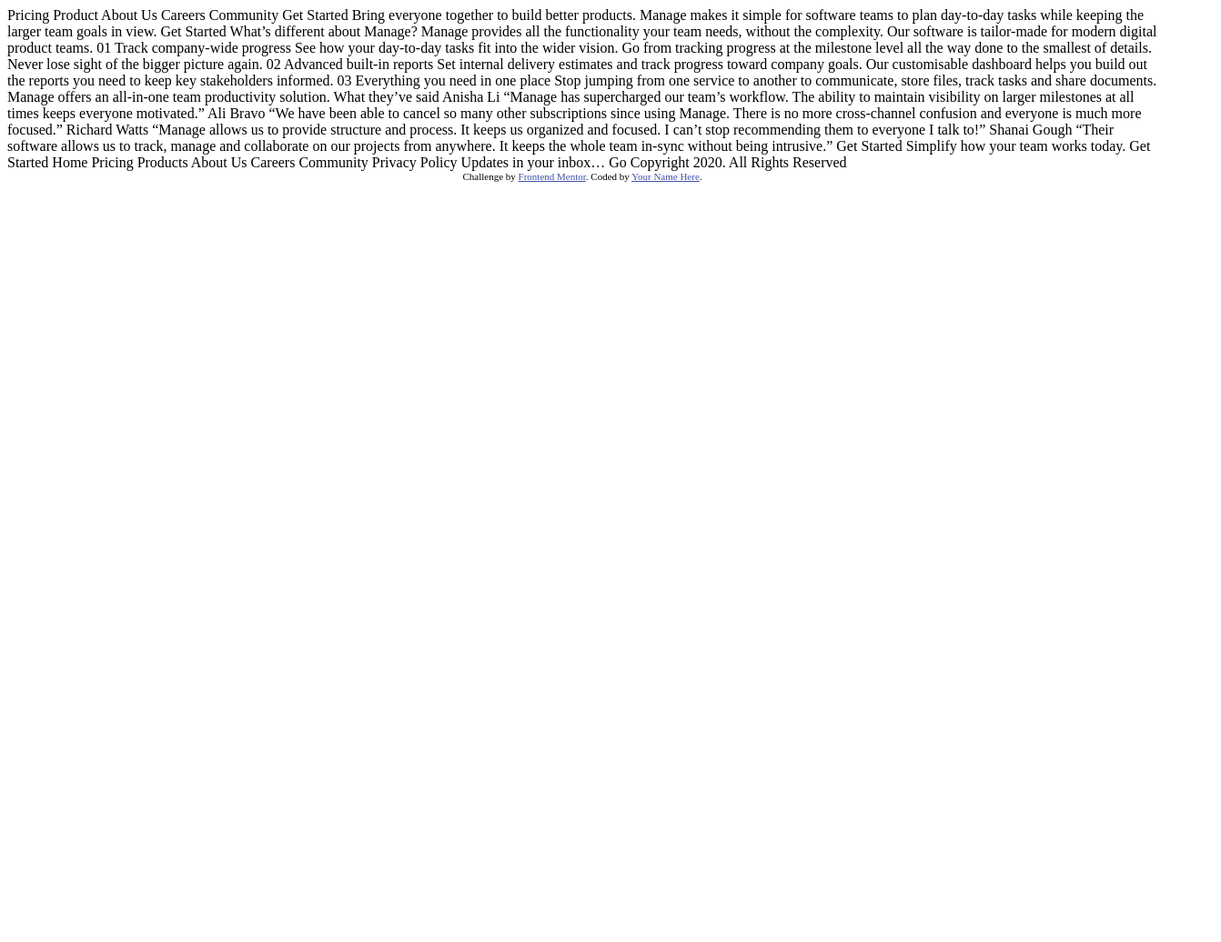
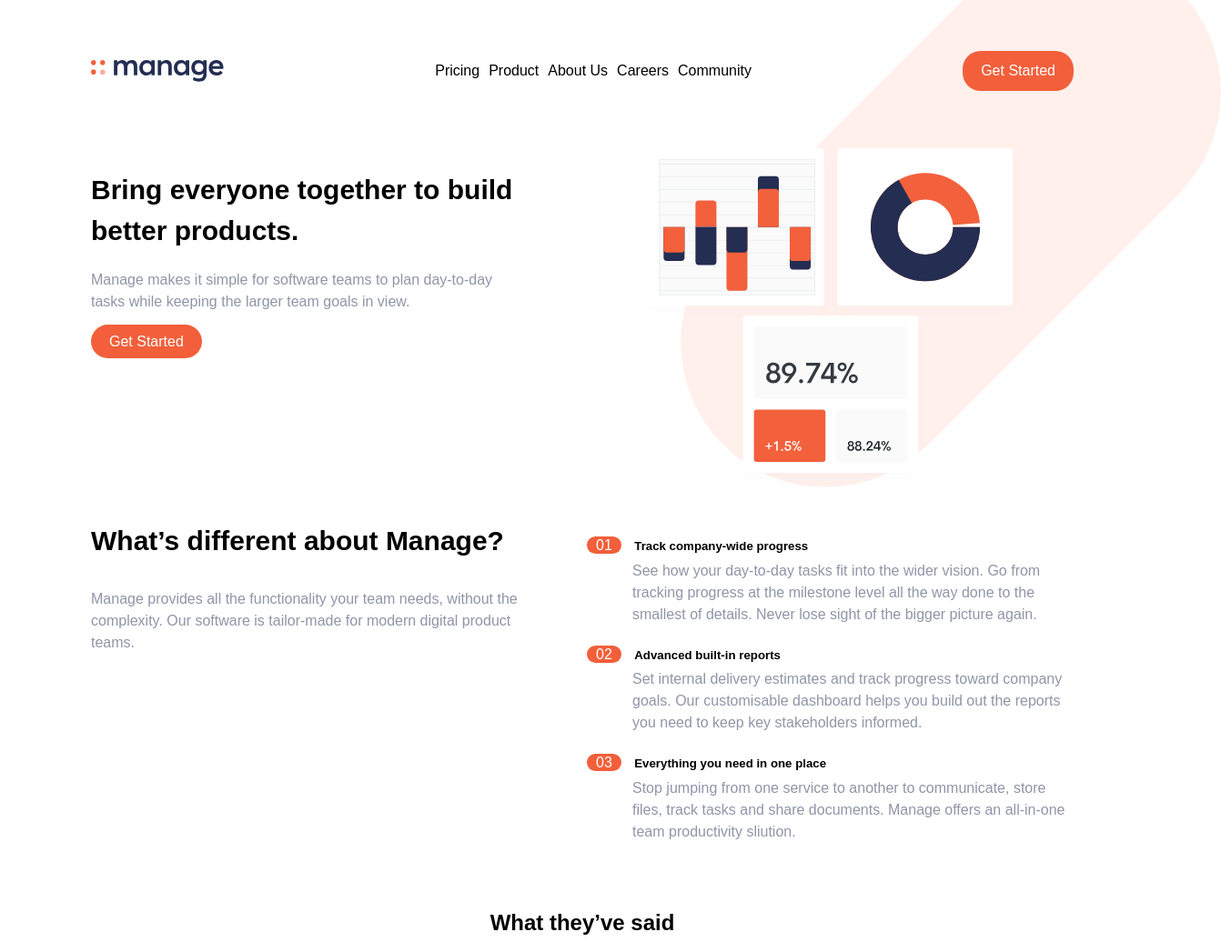
Before and after one commit to EdoriAtiri/Landing-Page-Master, a plain HTML site: page index.html in a window 1280 px wide. Shown: the top 1036 px of the page at 91% size, 1342 px wide, since content can reach past the window. Before the commit the page ends 800 px from the top, so only its background shows below. Drawn offline with Linux system fonts and the light colour scheme; a web font is replaced by a local one.

Commit message:
Header and Hero

```diff
--- a/index.html
+++ b/index.html
@@ -1,101 +1,120 @@
 <!DOCTYPE html>
 <html lang="en">
   <head>
-  <meta charset="UTF-8">
-  <meta name="viewport" content="width=device-width, initial-scale=1.0"> <!-- displays site properly based on user's device -->
+    <meta charset="UTF-8" />
+    <meta name="viewport" content="width=device-width, initial-scale=1.0" />
+    <!-- displays site properly based on user's device -->
 
-  <link rel="icon" type="image/png" sizes="32x32" href="./images/favicon-32x32.png">
+    <link
+      rel="icon"
+      type="image/png"
+      sizes="32x32"
+      href="./images/favicon-32x32.png"
+    />
+    <!-- <link rel="preload" href="style.css" as="style" /> -->
+    <link rel="stylesheet" href="style.css" />
 
     <title>Frontend Mentor | Manage landing page</title>
-
-  <!-- Feel free to remove these styles or customise in your own stylesheet 👍 -->
-  <style>
-    .attribution { font-size: 11px; text-align: center; }
-    .attribution a { color: hsl(228, 45%, 44%); }
-  </style>
   </head>
   <body>
+    <div class="container">
+      <header id="header">
+        <img src="images/logo.svg" alt="Manage's Logo" class="logo" />
+        <ul class="nav">
+          <li>
+            <a href="#pricing" class="nav-link">Pricing</a>
+          </li>
+          <li>
+            <a href="#product" class="nav-link">Product</a>
+          </li>
+          <li>
+            <a href="#about" class="nav-link">About Us</a>
+          </li>
+          <li>
+            <a href="#careers" class="nav-link">Careers</a>
+          </li>
+          <li>
+            <a href="#community" class="nav-link">Community</a>
+          </li>
+        </ul>
+        <a href="#" class="btn">Get Started</a>
+      </header>
 
-  Pricing
-  Product
-  About Us
-  Careers
-  Community
+      <section id="hero">
+        <div class="hero-start">
+          <h1>Bring everyone together to build better products.</h1>
+          <p class="grey">
+            Manage makes it simple for software teams to plan day-to-day tasks
+            while keeping the larger team goals in view.
+          </p>
+          <a href="#" class="btn">Get Started</a>
+        </div>
+        <img src="images/illustration-intro.svg" alt="" class="illustration" />
+        <div class="hero-end">
+          <h2>What’s different about Manage?</h2>
+          <p class="grey">
+            Manage provides all the functionality your team needs, without the
+            complexity. Our software is tailor-made for modern digital product
+            teams.
+          </p>
+        </div>
+        <div class="features">
+          <div class="feature-list">
+            <ol>
+              <li class="list-style">
+                <h5>Track company-wide progress</h5>
+                <p>
+                  See how your day-to-day tasks fit into the wider vision. Go
+                  from tracking progress at the milestone level all the way done
+                  to the smallest of details. Never lose sight of the bigger
+                  picture again.
+                </p>
+              </li>
+              <li class="list-style">
+                <h5>Advanced built-in reports</h5>
+                <p>
+                  Set internal delivery estimates and track progress toward
+                  company goals. Our customisable dashboard helps you build out
+                  the reports you need to keep key stakeholders informed.
+                </p>
+              </li>
+              <li class="list-style">
+                <h5>Everything you need in one place</h5>
+                <p>
+                  Stop jumping from one service to another to communicate, store
+                  files, track tasks and share documents. Manage offers an
+                  all-in-one team productivity sliution.
+                </p>
+              </li>
+            </ol>
+          </div>
+        </div>
+      </section>
+      <section id="testimonial">
+        <h1>What they’ve said</h1>
+      </section>
+      <section id="call-to-action"></section>
+      <footer id="footer"></footer>
+    </div>
 
-  Get Started
-
-  Bring everyone together to build better products.
-
-  Manage makes it simple for software teams to plan day-to-day
-  tasks while keeping the larger team goals in view.
-
-  Get Started
-
-  What’s different about Manage?
-
-  Manage provides all the functionality your team needs, without
-  the complexity. Our software is tailor-made for modern digital
-  product teams.
-
-  01
-  Track company-wide progress
-  See how your day-to-day tasks fit into the wider vision. Go from
-  tracking progress at the milestone level all the way done to the
-  smallest of details. Never lose sight of the bigger picture again.
-
-  02
-  Advanced built-in reports
-  Set internal delivery estimates and track progress toward company
-  goals. Our customisable dashboard helps you build out the reports
-  you need to keep key stakeholders informed.
-
-  03
-  Everything you need in one place
-  Stop jumping from one service to another to communicate, store files,
-  track tasks and share documents. Manage offers an all-in-one team
-  productivity solution.
-
-  What they’ve said
-
-  Anisha Li
-  “Manage has supercharged our team’s workflow. The ability to maintain
-  visibility on larger milestones at all times keeps everyone motivated.”
-
-  Ali Bravo
-  “We have been able to cancel so many other subscriptions since using
-  Manage. There is no more cross-channel confusion and everyone is much
-  more focused.”
-
-  Richard Watts
-  “Manage allows us to provide structure and process. It keeps us organized
-  and focused. I can’t stop recommending them to everyone I talk to!”
-
-  Shanai Gough
-  “Their software allows us to track, manage and collaborate on our projects
-  from anywhere. It keeps the whole team in-sync without being intrusive.”
-
-  Get Started
-
-  Simplify how your team works today.
-  Get Started
-
-  Home
-  Pricing
-  Products
-  About Us
-  Careers
-  Community
-  Privacy Policy
-
-  Updates in your inbox…
-  Go
-
-  Copyright 2020. All Rights Reserved
-
+    Anisha Li “Manage has supercharged our team’s workflow. The ability to
+    maintain visibility on larger milestones at all times keeps everyone
+    motivated.” Ali Bravo “We have been able to cancel so many other
+    subscriptions since using Manage. There is no more cross-channel confusion
+    and everyone is much more focused.” Richard Watts “Manage allows us to
+    provide structure and process. It keeps us organized and focused. I can’t
+    stop recommending them to everyone I talk to!” Shanai Gough “Their software
+    allows us to track, manage and collaborate on our projects from anywhere. It
+    keeps the whole team in-sync without being intrusive.” Get Started Simplify
+    how your team works today. Get Started Home Pricing Products About Us
+    Careers Community Privacy Policy Updates in your inbox… Go Copyright 2020.
+    All Rights Reserved
 
     <div class="attribution">
-    Challenge by <a href="https://www.frontendmentor.io?ref=challenge" target="_blank">Frontend Mentor</a>.
-    Coded by <a href="#">Your Name Here</a>.
+      Challenge by
+      <a href="https://www.frontendmentor.io?ref=challenge" target="_blank"
+        >Frontend Mentor</a
+      >. Coded by <a href="#">Your Name Here</a>.
     </div>
   </body>
 </html>
--- a/style.css
+++ b/style.css
@@ -5,11 +5,12 @@
 }
 
 :root {
-  --quite-small: 5px;
-  --small: 10px;
-  --mid: 20px;
-  --large: 50px;
-  --very-large: 100px;
+  --quite-small: 0.3rem;
+  --small: 0.625rem;
+  --mid: 1.25rem;
+  --large: 1.875rem;
+  --larger: 3.125rem;
+  --very-large: 6.25rem;
   /* colors */
   --Bright-Red: hsl(12, 88%, 59%);
   --Dark-Blue: hsl(228, 39%, 23%);
@@ -22,4 +23,225 @@
 body {
   margin: 0;
   font-family: 'Be Vietnam', sans-serif;
+  font-size: 16px;
+  line-height: 1.5;
+  background-color: #ffffff;
+  overflow-x: hidden;
 }
+
+h1,
+h2,
+h3,
+h4,
+h5,
+h6,
+p {
+  margin: 0;
+  padding: 0;
+}
+
+.container {
+  display: flex;
+  flex-direction: column;
+  justify-content: center;
+  align-items: center;
+  position: relative;
+  margin: var(--larger) var(--very-large);
+}
+
+.container::before {
+  content: '';
+  background-image: url(images/bg-tablet-pattern.svg);
+  position: absolute;
+  top: -10%;
+  left: 60%;
+  height: 55%;
+  width: 55%;
+  background-size: contain;
+  background-repeat: no-repeat;
+  z-index: -1;
+}
+
+.btn {
+  text-decoration: none;
+  color: inherit;
+  background-color: var(--Bright-Red);
+  padding: var(--small) var(--mid);
+  border-radius: var(--mid);
+  color: #ffffff;
+}
+
+section {
+  margin-bottom: var(--larger);
+}
+
+/* Header */
+#header {
+  display: flex;
+  flex-direction: row;
+  align-items: center;
+  justify-content: space-between;
+  width: 100%;
+  margin-bottom: var(--larger);
+}
+
+.nav {
+  display: flex;
+  flex-direction: row;
+  align-items: center;
+  justify-content: space-between;
+  padding: 0;
+}
+
+.nav > li {
+  list-style-type: none;
+  margin-left: var(--large);
+}
+
+.nav > li:first-child {
+  margin-left: 0;
+}
+
+.nav > li > a {
+  text-decoration: none;
+  color: #000;
+}
+
+a:active,
+.nav > li > a:active {
+  color: var(--Dark-Grayish-Blue);
+}
+
+/* Hero */
+#hero {
+  display: grid;
+  grid-template-columns: 1fr 1fr;
+  grid-template-rows: max-content;
+  gap: var(--large) 0;
+}
+
+.hero-start {
+  padding: var(--large) calc(var(--very-large) + var(--large)) 0 0;
+}
+.hero-start h1 {
+  font-weight: 700;
+  font-size: calc(var(--large) + var(--small));
+  margin-bottom: var(--mid);
+}
+.grey {
+  color: var(--Dark-Grayish-Blue);
+  font-weight: 400;
+  margin-bottom: var(--mid);
+  padding-right: var(--mid);
+}
+.illustration {
+  margin: auto;
+  height: 386px;
+  width: 430px;
+}
+
+.hero-end {
+  padding: 0 calc(var(--very-large) + var(--large)) 0 0;
+}
+
+.hero-end h2 {
+  padding-right: calc(var(--larger) + var(--mid));
+  margin-bottom: var(--large);
+  font-size: var(--large);
+}
+
+.hero-end p {
+  padding-right: calc(var(--very-large) + var(--larger));
+  margin-bottom: var(--large);
+  color: var(--Dark-Grayish-Blue);
+  font-weight: 400;
+}
+
+@media (max-width: 1300px) {
+  /* :root {
+    --quite-small: 0.2rem;
+    --small: 0.3rem;
+    --mid: 0.75rem;
+    --large: 1rem;
+    --larger: 1.6rem;
+    --very-large: 3.15rem;
+  } */
+
+  .nav > li {
+    margin-left: var(--small);
+  }
+
+  #hero {
+    gap: var(--large) var(--small);
+  }
+
+  .hero-start {
+    padding: var(--large) var(--larger) 0 0;
+  }
+  .hero-start h1 {
+    font-size: var(--large);
+  }
+
+  .grey {
+    color: var(--Dark-Grayish-Blue);
+    font-weight: 400;
+  }
+
+  .hero-end {
+    padding: 0 var(--small) 0 0;
+  }
+
+  .hero-end h2 {
+    padding-right: var(--mid);
+    font-size: var(--large);
+  }
+
+  .hero-end p {
+    padding-right: var(--mid);
+  }
+}
+
+/* feature-list */
+
+.feature-list ol {
+  counter-reset: myOrderedList;
+  padding: 0;
+}
+
+.list-style {
+  list-style-type: none;
+  position: relative;
+}
+
+.list-style h5 {
+  display: inline-block;
+  margin-bottom: var(--quite-small);
+  font-weight: 700;
+}
+
+.list-style p {
+  padding-left: var(--larger);
+  margin-bottom: var(--mid);
+  color: var(--Dark-Grayish-Blue);
+  font-weight: 400;
+}
+
+.list-style:before {
+  counter-increment: myOrderedList;
+  content: '0' counter(myOrderedList);
+  background-color: var(--Bright-Red);
+  padding: 1px var(--small);
+  border-radius: var(--mid);
+  color: #ffffff;
+  margin-right: var(--small);
+  position: relative;
+}
+
+/* Frontend mentor attribution */
+.attribution {
+  font-size: 11px;
+  text-align: center;
+}
+.attribution a {
+  color: hsl(228, 45%, 44%);
+}
```
Lines whose indentation alone changed are shown as unchanged.
